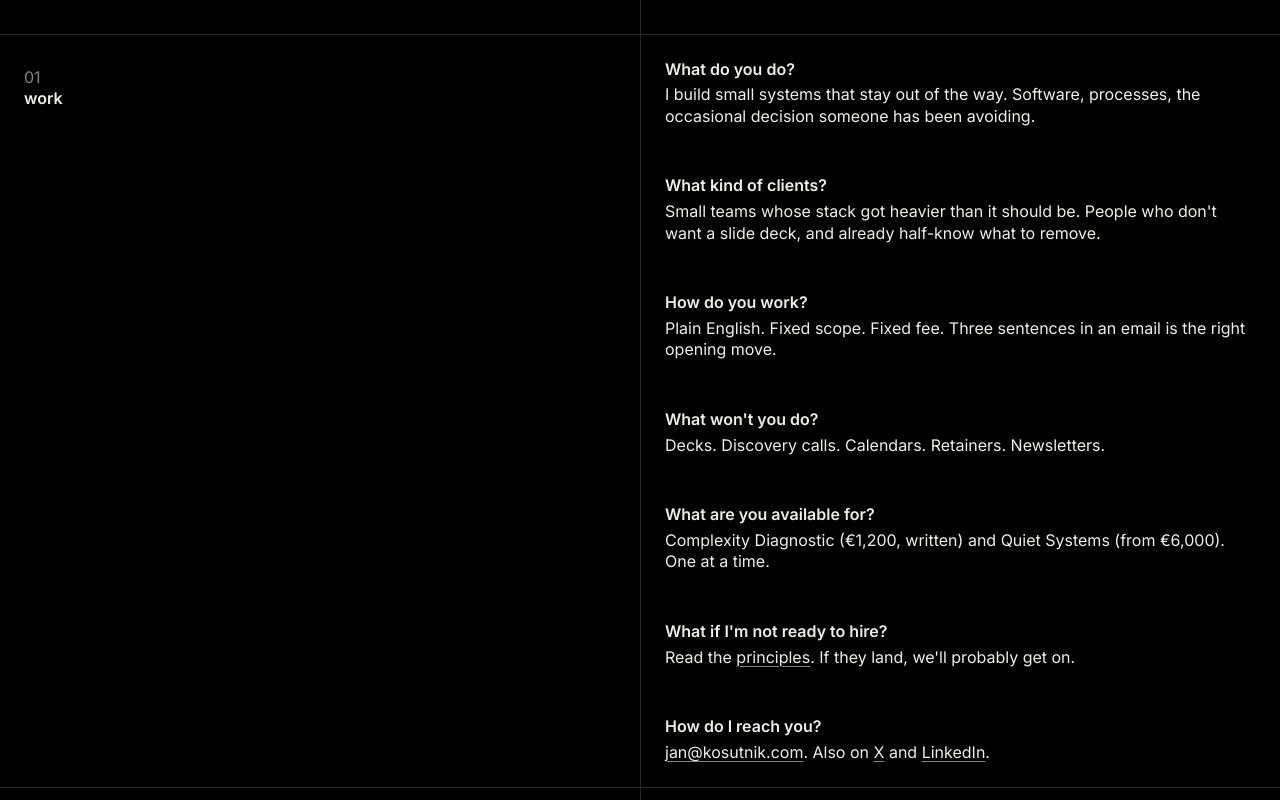
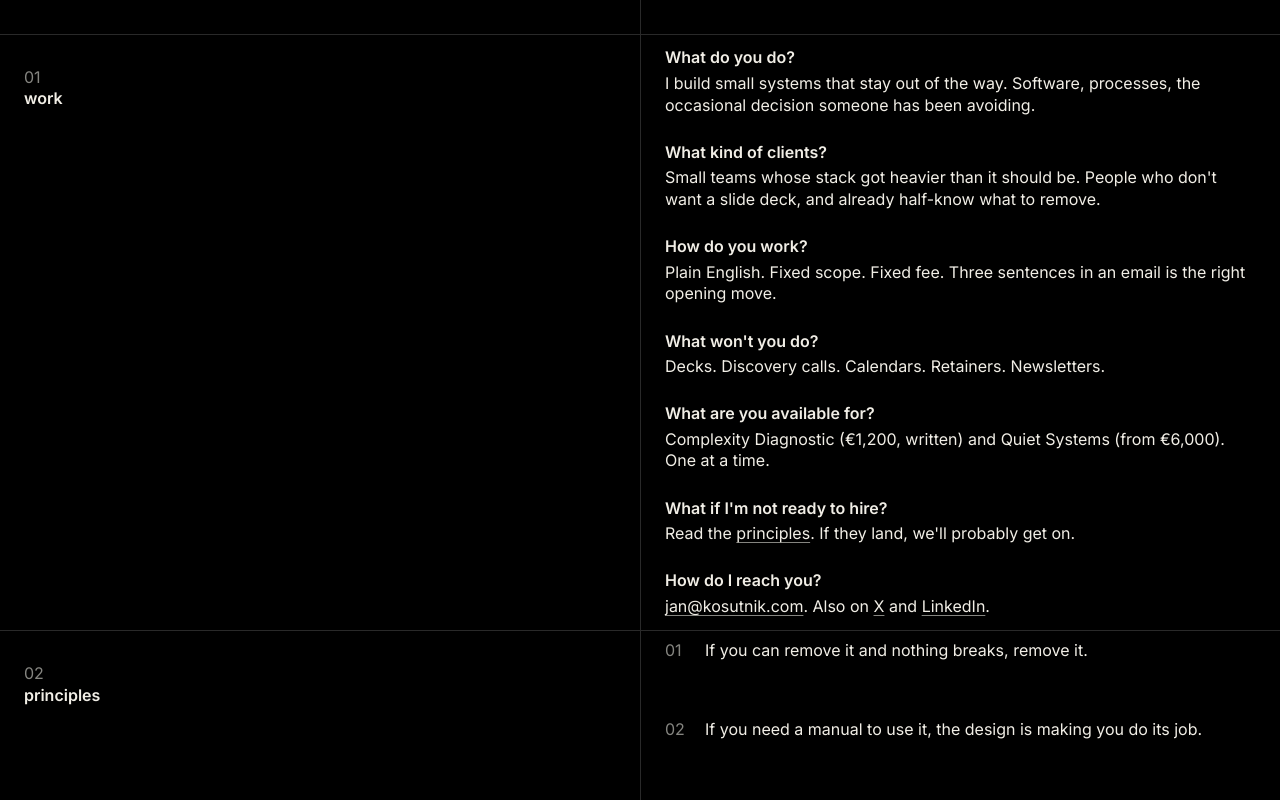
Before and after one commit to JanKosutnik/Kosutnik, a Next.js app: page /v1 in a window 1280 px wide. Shown: the part 760-1560 px from the top of the page. Built offline with nearby package versions, Linux system fonts and the light colour scheme.

Commit message:
Codex tighten v1 content spacing

```diff
--- a/app/v1/v1.module.css
+++ b/app/v1/v1.module.css
@@ -134,10 +134,10 @@
 }
 
 .color .stack { gap: 0; padding: 0 !important; }
-.color .answer { padding: 1.5rem; }
+.color .answer { padding: .8rem 1.5rem; }
 
 .color .principles { gap: 0; padding: 0 !important; }
-.color .principles li { padding: 1.25rem 1.5rem; }
+.color .principles li { padding: .55rem 1.5rem; }
 
 .color #writing > div { padding: 0; }
 .color .writing { gap: 0; }
```
